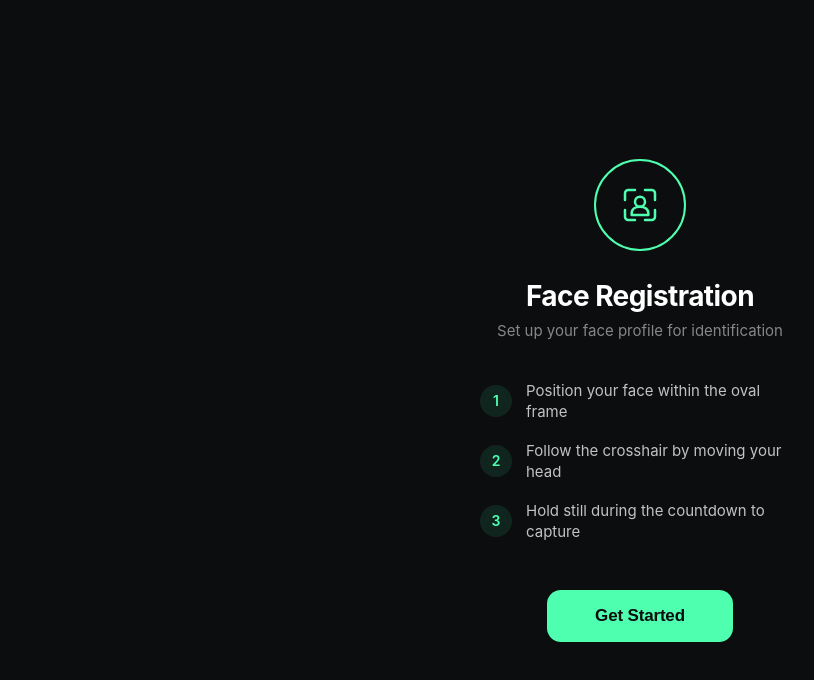
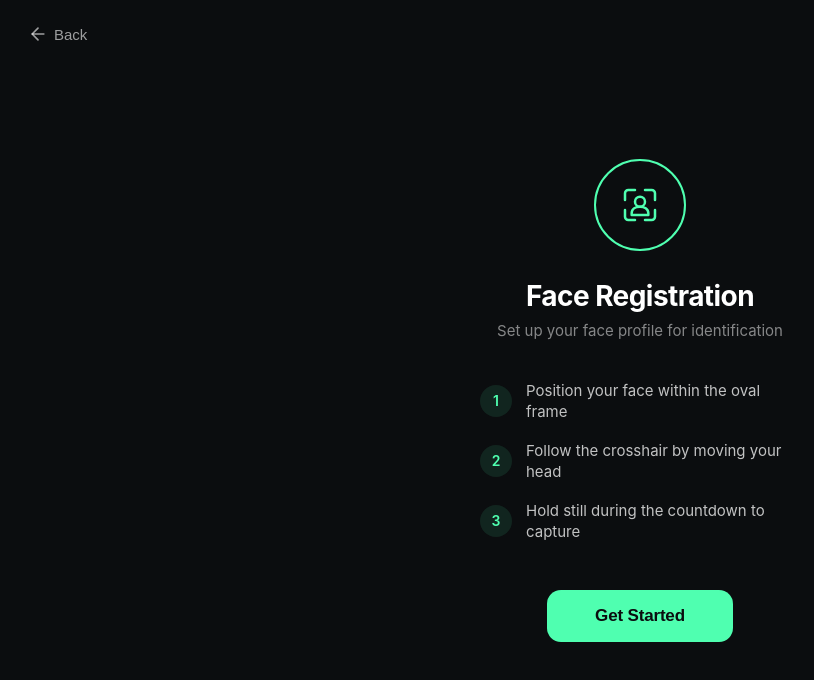
Before and after one commit to ngmthaq/poc-face-id-capture, a React (Vite) app: page / in a window 1280 px wide. Shown: the top 680 px of the page, without its empty margins (0-814 px from the left). Built offline with nearby package versions, Linux system fonts and the light colour scheme.

Commit message:
feat: add back navigation support to FaceRegister component and its screens

```diff
--- a/package.json
+++ b/package.json
@@ -36,7 +36,7 @@
     "url": "https://github.com/user/face-id-capture"
   },
   "scripts": {
-    "dev": "vite",
+    "dev": "vite --host",
     "build": "tsc -b && vite build",
     "build:lib": "tsc -p tsconfig.build.json && vite build",
     "preview": "vite preview",
--- a/src/App.tsx
+++ b/src/App.tsx
@@ -4,6 +4,7 @@ export default function App() {
   return (
     <FaceRegister
       onComplete={(captures) => console.log("Captures:", captures)}
+      onBack={() => {}}
     />
   );
 }
--- a/src/FaceRegister/components/CaptureScreen.tsx
+++ b/src/FaceRegister/components/CaptureScreen.tsx
@@ -13,6 +13,7 @@ interface CaptureScreenProps {
   showFlash: boolean;
   outsideOval: boolean;
   maskWarning: boolean;
+  onBack?: () => void;
 }
 
 export default function CaptureScreen({
@@ -25,6 +26,7 @@ export default function CaptureScreen({
   showFlash,
   outsideOval,
   maskWarning,
+  onBack,
 }: CaptureScreenProps) {
   const { t } = useTranslation();
   const step = STEPS[currentStep] ?? STEPS[0];
@@ -43,6 +45,23 @@ export default function CaptureScreen({
 
       {/* HUD top */}
       <div style={S.hud}>
+        {onBack && (
+          <button style={S.captureBackBtn} onClick={onBack}>
+            <svg
+              width="20"
+              height="20"
+              viewBox="0 0 24 24"
+              fill="none"
+              stroke="currentColor"
+              strokeWidth="2"
+              strokeLinecap="round"
+              strokeLinejoin="round"
+            >
+              <path d="M19 12H5" />
+              <path d="M12 19l-7-7 7-7" />
+            </svg>
+          </button>
+        )}
         <div style={S.hudTitle}>{t("faceRegister.hudTitle")}</div>
         <div style={S.hudProgress}>
           {t("faceRegister.hudProgress", {
--- a/src/FaceRegister/components/IntroScreen.tsx
+++ b/src/FaceRegister/components/IntroScreen.tsx
@@ -4,13 +4,32 @@ import { S } from "../styles";
 
 interface IntroScreenProps {
   onStart: () => void;
+  onBack?: () => void;
 }
 
-export default function IntroScreen({ onStart }: IntroScreenProps) {
+export default function IntroScreen({ onStart, onBack }: IntroScreenProps) {
   const { t } = useTranslation();
 
   return (
     <div style={S.intro}>
+      {onBack && (
+        <button style={S.backBtn} onClick={onBack}>
+          <svg
+            width="20"
+            height="20"
+            viewBox="0 0 24 24"
+            fill="none"
+            stroke="currentColor"
+            strokeWidth="2"
+            strokeLinecap="round"
+            strokeLinejoin="round"
+          >
+            <path d="M19 12H5" />
+            <path d="M12 19l-7-7 7-7" />
+          </svg>
+          {t("faceRegister.back")}
+        </button>
+      )}
       <div style={S.introIcon}>
         <svg
           width="40"
--- a/src/FaceRegister/constants/index.ts
+++ b/src/FaceRegister/constants/index.ts
@@ -45,10 +45,12 @@ export interface FaceRegisterTranslations {
   registerAgain?: string;
   save?: string;
   loadingModels?: string;
+  back?: string;
 }
 
 export interface FaceRegisterProps {
   onComplete?: (captures: Capture[]) => void;
+  onBack?: () => void;
   locale?: string;
   translations?: FaceRegisterTranslations;
 }
--- a/src/FaceRegister/index.tsx
+++ b/src/FaceRegister/index.tsx
@@ -21,6 +21,7 @@ export type { Capture, FaceRegisterProps, FaceRegisterTranslations };
 
 export default function FaceRegister({
   onComplete,
+  onBack,
   locale,
   translations,
 }: FaceRegisterProps) {
@@ -137,7 +138,9 @@ export default function FaceRegister({
 
       {loading && <LoadingOverlay />}
 
-      {screen === "intro" && <IntroScreen onStart={handleStart} />}
+      {screen === "intro" && (
+        <IntroScreen onStart={handleStart} onBack={onBack} />
+      )}
 
       {screen === "capture" && (
         <CaptureScreen
@@ -150,6 +153,7 @@ export default function FaceRegister({
           showFlash={showFlash}
           outsideOval={outsideOval}
           maskWarning={maskWarning}
+          onBack={handleReset}
         />
       )}
 
--- a/src/FaceRegister/styles/index.ts
+++ b/src/FaceRegister/styles/index.ts
@@ -47,6 +47,22 @@ export const S: Record<string, CSSProperties> = {
     padding: "0 32px",
     textAlign: "center",
     animation: "fr-fade-in .5s ease",
+  },
+  backBtn: {
+    position: "absolute",
+    top: 16,
+    left: 16,
+    display: "flex",
+    alignItems: "center",
+    gap: 6,
+    background: "none",
+    border: "none",
+    color: "rgba(255,255,255,.6)",
+    fontSize: 15,
+    fontWeight: 500,
+    cursor: "pointer",
+    padding: "8px 12px",
+    borderRadius: 8,
   },
   introIcon: {
     width: 88,
@@ -146,6 +162,16 @@ export const S: Record<string, CSSProperties> = {
     justifyContent: "space-between",
     alignItems: "center",
     zIndex: 5,
+  },
+  captureBackBtn: {
+    background: "none",
+    border: "none",
+    color: "rgba(255,255,255,.7)",
+    cursor: "pointer",
+    padding: 4,
+    display: "flex",
+    alignItems: "center",
+    justifyContent: "center",
   },
   hudTitle: { fontSize: 17, fontWeight: 600, letterSpacing: "-0.01em" },
   hudProgress: {
--- a/src/i18n/locales/en.ts
+++ b/src/i18n/locales/en.ts
@@ -7,6 +7,7 @@ export default {
     introStep2: "Follow the crosshair by moving your head",
     introStep3: "Hold still during the countdown to capture",
     getStarted: "Get Started",
+    back: "Back",
 
     // Capture screen
     hudTitle: "Face Registration",
--- a/src/i18n/locales/ja.ts
+++ b/src/i18n/locales/ja.ts
@@ -7,6 +7,7 @@ export default {
     introStep2: "十字線に合わせて頭を動かしてください",
     introStep3: "カウントダウン中はじっとしてください",
     getStarted: "開始する",
+    back: "戻る",
 
     // Capture screen
     hudTitle: "顔登録",
```
